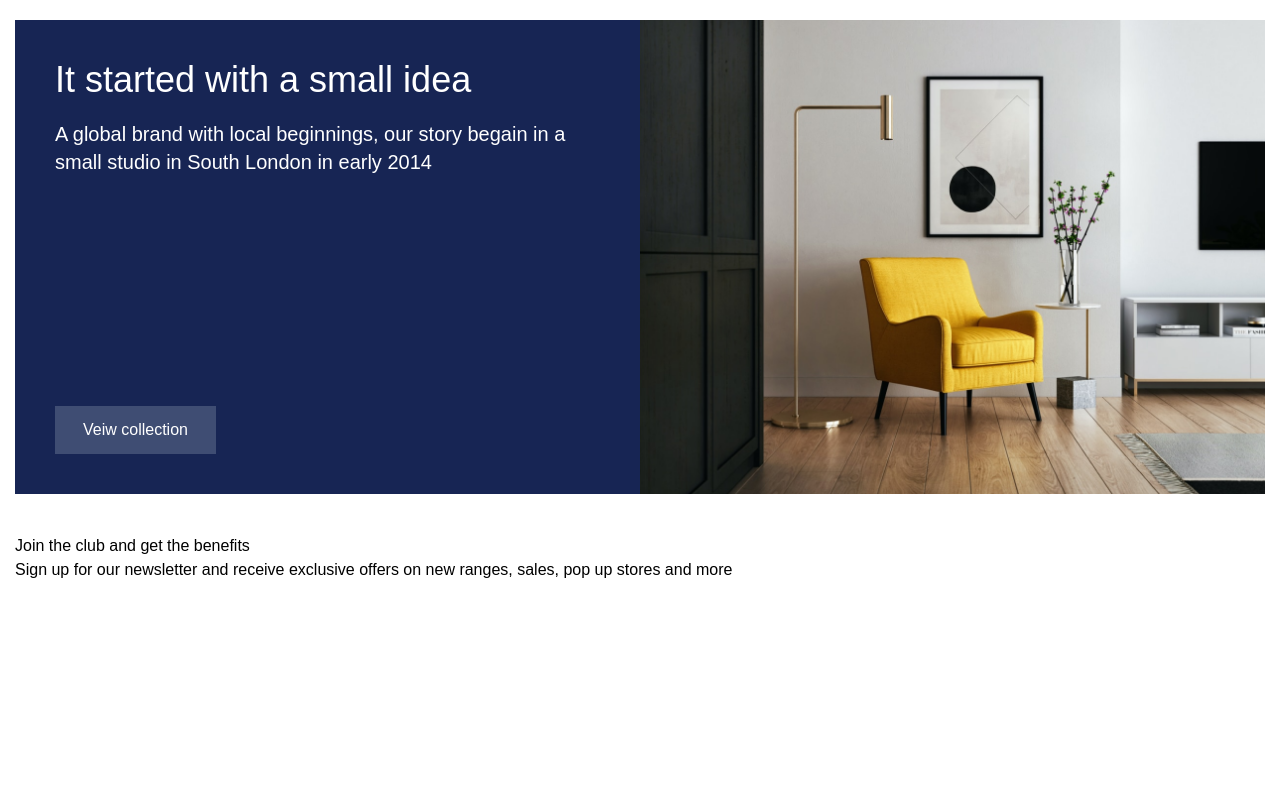
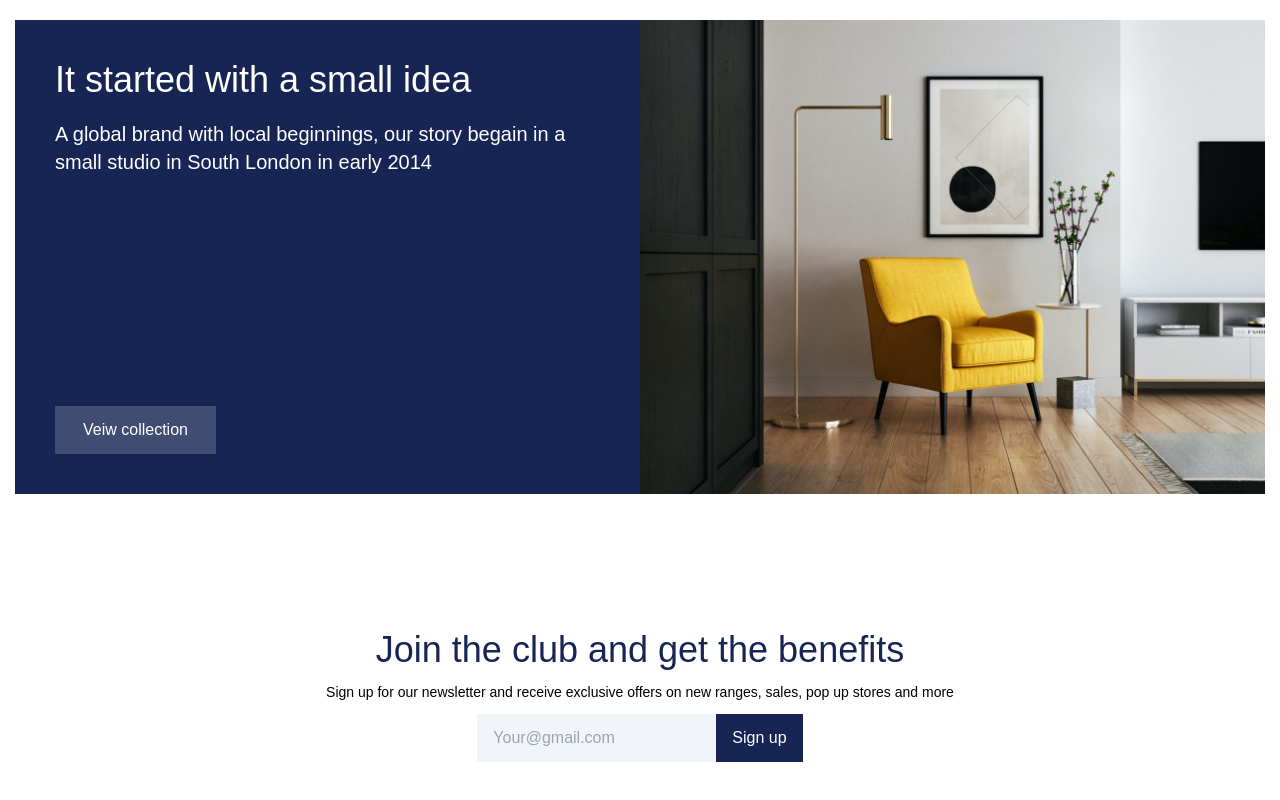
Before and after one commit to fullstacker1467/Avion, a React (Create React App) app: page / in a window 1280 px wide. Shown: the part 2029-2829 px from the top of the page. Before the commit the page ends 2635 px from the top, so only its background shows below. Built offline with nearby package versions, Linux system fonts and the light colour scheme.

Commit message:
input field has been built

```diff
--- a/src/pages/Home/home.jsx
+++ b/src/pages/Home/home.jsx
@@ -154,15 +154,25 @@ function Home() {
         </div>
       </div>
       <div className="join">
-        <div className="container">
-          <h1>Join the club and get the benefits</h1>
-          <p>
-            Sign up for our newsletter and receive exclusive offers on new
-            ranges, sales, pop up stores and more
-          </p>
-          <div className="input-field">
-            <input type="text" />
-            <Link to={'/user'}></Link>
+        <div className="container flex justify-center items-center">
+          <div className="flex flex-col items-center justify-center py-24 gap-3">
+            <h1 className="text-4xl text-blue-950">
+              Join the club and get the benefits
+            </h1>
+            <p className="text-sm">
+              Sign up for our newsletter and receive exclusive offers on new
+              ranges, sales, pop up stores and more
+            </p>
+            <div className="input-field flex bg-slate-100">
+              <input
+                type="text"
+                placeholder="Your@gmail.com"
+                className="bg-transparent py-3 px-4 outline-none"
+              />
+              <Link to={"/user"} className="bg-blue-950 py-3 px-4 text-white">
+                Sign up
+              </Link>
+            </div>
           </div>
         </div>
       </div>
```
Also changed, not shown: src/pages/Home/Home.scss (+19 -14 lines), src/index.css (line endings or trailing spaces).
